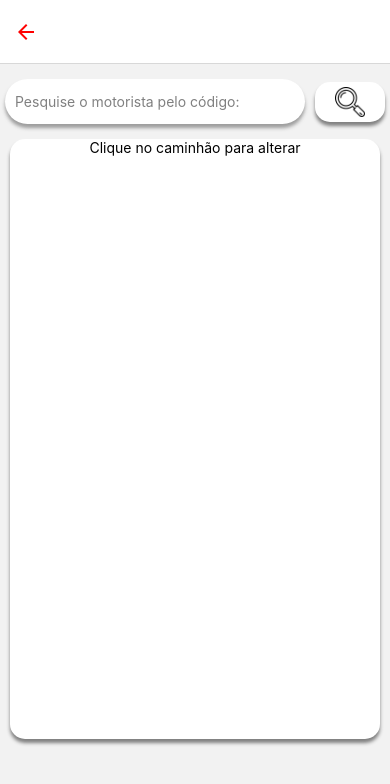
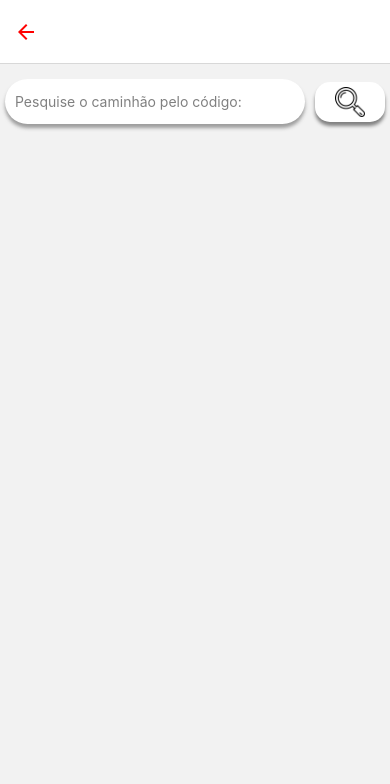
Before and after one commit to EduardoSBM/Tranportadora-React-Native, a React Native app: screen /PesquisaouDeletaCaminhao in a window 390 px wide. Shown: the top 784 px of the page. Built offline with nearby package versions, Linux system fonts and the light colour scheme.

Commit message:
finalizei pesquisa de adm estilizadas

```diff
--- a/Screens/PesquisaouDeletaCaminhao.js
+++ b/Screens/PesquisaouDeletaCaminhao.js
@@ -1,27 +1,27 @@
-import React, { useState }  from 'react';
+import React, { useState } from 'react';
 import { View, StyleSheet, Text, TextInput, Image, TouchableOpacity } from 'react-native';
-import { onSnapshot } from 'firebase/firestore';
+import { database, doc, deleteDoc } from '../configs/firebaseConfig';
+import { onSnapshot, collection } from 'firebase/firestore';
 import { FlatList } from 'react-native-gesture-handler';
-import { database,doc,deleteDoc,collection } from '../configs/firebaseConfig';
 import AntDesign from '@expo/vector-icons/AntDesign';
+
 
 export default function PesquisaouDeletaCaminhao({ navigation }) {
 
-  const [pesquisa, setPesquisa] = useState(null)
+  const [pesquisa, setPesquisa] = useState([])
 
-
-  function Search(){
-    const caminhao = collection(database, 'Caminhao')
-    const listen = onSnapshot(caminhao, (query) => {
+  function Search() {
+    const PesquisaCaminhao = collection(database, 'Caminhao')
+    const listen = onSnapshot(PesquisaCaminhao, (query) => {
       const list = []
       query.forEach((doc) => {
-        list.push({...doc.data(), id: doc.id})
+        list.push({ ...doc.data(), id: doc.id })
       })
       setPesquisa(list)
     })
   }
 
-  function deleteCaminhao(id){
+  function deleteCaminhao(id) {
 
     const taskDocRef = doc(database, "Caminhao", id);
     deleteDoc(taskDocRef)
@@ -30,12 +30,11 @@ export default function PesquisaouDeletaCaminhao({ navigation }) {
 
 
   return (
-
     <View style={styles.container}>
       <View style={styles.campoPesquisa}>
         <TextInput
           style={styles.inputContainer}
-        placeholder='Pesquise o motorista pelo código:'
+          placeholder='Pesquise o caminhão pelo código:'
           placeholderTextColor="gray"
           id='serach'
           value={pesquisa}
@@ -50,58 +49,48 @@ export default function PesquisaouDeletaCaminhao({ navigation }) {
           </TouchableOpacity>
         </View>
       </View>
+      <View style={styles.resultadoPesquisa}>
+        <FlatList
+          data={pesquisa}
+          renderItem={({ item }) => {
+            return (
 
-
-      <View style={styles.resultadoPesquisa}>
-        <Text>Clique no caminhão para alterar</Text>
-        <FlatList
-          data = {pesquisa}
-          renderItem={({item})=> {
-            return(
+              <View style={styles.itensgeral}>
                 <TouchableOpacity
                   onPress={() => {
-                navigation.navigate('AlterarCaminhao', {
+                    navigation.navigate('AlterarMotorista', {
                       id: item.id,
-                  marca: item.marca,
-                  kmrodados: item.kmrodados,
-                  capacidade: item.capacidade,
+                      nome: item.capacidade,
+                      cpf: item.kmrodados,
+                      cargahoraria: item.marca,
                     })
                   }}>
-                <View style={styles.valordemanda}>
-                  <View style={styles.valordemandacod}>
-                    <Text style={styles.valordemandacodtxt}>{item.codigo}</Text>
+
+                  <View style={styles.nome}>
+                    <Text style={styles.nometxt}>{item.marca}</Text>
+                    <Text style={styles.cpftxt}>kms: {item.kmrodados}</Text>
+                    <Text style={styles.horariotxt}>Capacidade: {item.capacidade}</Text>
                   </View>
-                  <View style={styles.valordemandaprodtsegrd}>
-                    <Text style={styles.valordemandaprodtsegrdtxt}>{item.marca}</Text>
-                  </View>
-                  <View style={styles.valor}>
-                    <Text style={styles.valortxt}>Quilometragem: {item.kmrodados}</Text>
-                  </View>
-                  <View style={styles.valordemandametdpendt}>
-                    <View style={styles.valordemandametd}>
-                      <Text style={styles.valordemandametdtxt}>Motorista: {item.codmotorista}</Text>
-                    </View>
-                    <View style={styles.valordemandapendt}>
-                      <Text style={styles.valordemandapendttext}>Capacidade: {item.capacidade}</Text>
-                    </View>
-                  </View>
+
+                </TouchableOpacity>
+                <View>
                   <TouchableOpacity
-                    style={styles.btnDeleteTask}
-                    onPress={()=>{
-                      deleteCaminhao(item.id)
+                    onPress={() => {
+                      deleteMotorista(item.id)
                     }}>
                     <AntDesign name="delete" size={24} color="#373D20" />
                   </TouchableOpacity>
                 </View>
-              </TouchableOpacity>
+              </View>
             )
+
           }}
         />
+
       </View>
     </View>
   );
 }
-
 
 const styles = StyleSheet.create({
   container: {
@@ -164,18 +153,11 @@ const styles = StyleSheet.create({
     marginHorizontal: 5,
     alignItems: "center",
     justifyContent: "center",
-    backgroundColor: 'white', // Para garantir que a sombra seja visível
-    shadowColor: 'gray',  // Cor da sombra
-    shadowOffset: { width: 0, height: 4 },  // Deslocamento da sombra
-    shadowOpacity: 1.25,  // Opacidade da sombra
-    shadowRadius: 3.84,  // Raio da sombra
-    elevation: 5,  // Para Android, adiciona elevação
   },
-
-  valordemanda: {
-    margin: 20,
+  itensgeral: {
+    margin: 40,
     width: 320,
-    height: 190,
+    height: 180,
     borderRadius: 15,
     marginHorizontal: 5,
     alignItems: "center",
@@ -186,80 +168,24 @@ const styles = StyleSheet.create({
     shadowRadius: 3.84,  // Raio da sombra
     elevation: 5,  // Para Android, adiciona elevação
   },
-  valordemandacod: {
-    width: '100%',
-    height: '10%',
+  nome: {
+    width: 320,
+    height: 135,
+    alignItems: 'center',
   },
-  valordemandacodtxt: {
-    margin: 5,
-    color: 'red',
-    marginLeft: 270,
-    fontSize: 10,
+  nometxt: {
+    fontSize: 20,
+    marginBottom: 5,
+    marginTop: 20,
   },
-  valordemandaprodtsegrd: {
-    width: '100%',
-    height: '15%',
-    alignItems: 'center',
-    justifyContent: 'center',
+  cpftxt: {
+    color: 'gray',
+    fontSize: 14,
+    fontStyle: 'italic',
+    marginBottom: 25,
   },
-  valordemandaprodtsegrdtxt: {
-    fontSize: 20,
-  },
-  valor: {
-    width: '100%',
-    height: '15%',
-    alignItems: 'center',
-    justifyContent: 'center',
-  },
-  valortxt: {
-    color: 'gray',
+  horariotxt: {
     fontSize: 16,
-    fontStyle: 'italic',
-  },
-  valordemandametdpendt: {
-    width: '100%',
-    height: '22.5%',
-    flexDirection: 'row',
-  },
-  valordemandametd: {
-    width: '50%',
-    height: '100%',
-    alignItems: 'center',
-    justifyContent: 'center',
-  },
-  valordemandametdtxt: {
-    fontSize: 16,
-  },
-  valordemandapendt: {
-    width: '50%',
-    height: '100%',
-    alignItems: 'center',
-    justifyContent: 'center',
-  },
-  valordemandapendttext: {
-    fontSize: 12,
-  },
-  valordemandabancoendereco: {
-    width: '100%',
-    height: '22.5%',
-    flexDirection: 'row',
-  },
-  valordemandabanco: {
-    width: '50%',
-    height: '100%',
-    alignItems: 'center',
-    justifyContent: 'center',
-  },
-  valordemandabancotxt: {
-    fontSize: 16,
-  },
-  valordemandaendereco: {
-    width: '50%',
-    height: '100%',
-    alignItems: 'center',
-    justifyContent: 'center',
-  },
-  valordemandaenderecotxt: {
-    fontSize: 15,
+
   },
 });
```
Lines whose indentation alone changed are shown as unchanged.
